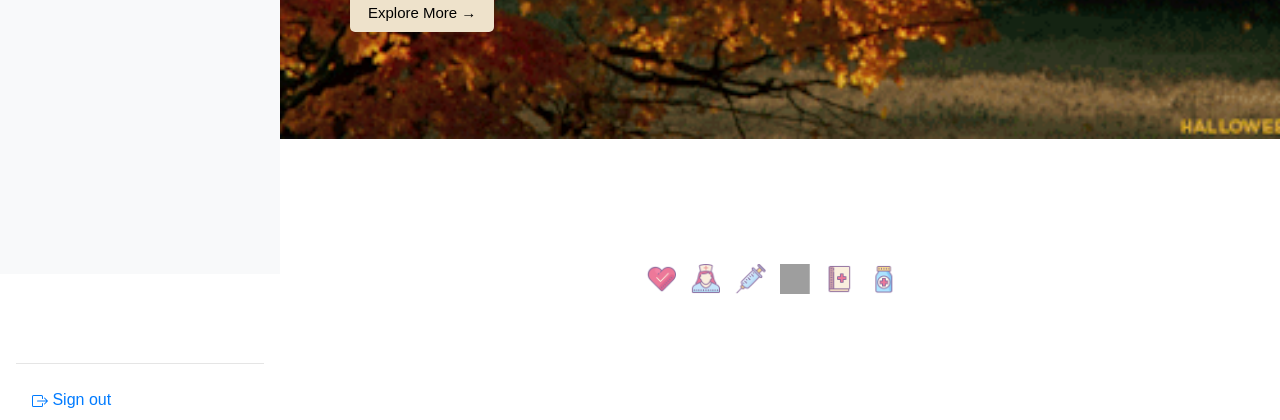
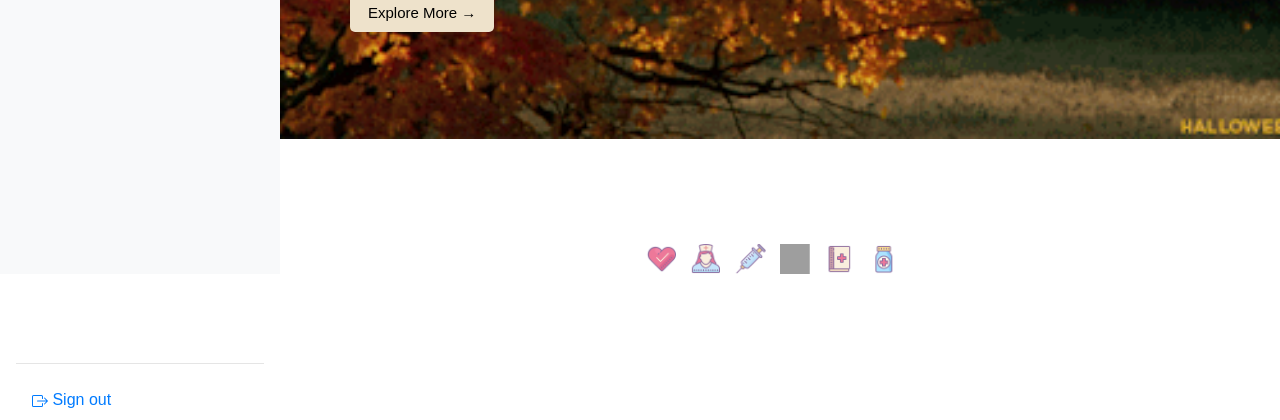
Before and after one commit to hello-isa/pharmacy-inventory-managment-system, a PHP site: page /home.php in a window 1280 px wide. Shown: the part 476-896 px from the top of the page. Run offline with PHP 8.4, Linux system fonts and the light colour scheme; a user stored in the database is signed in; grey boxes are pictures that could not be loaded.

Commit message:
message goes here

```diff
--- a/home.php
+++ b/home.php
@@ -122,7 +122,7 @@ body {
 
 .icon-container {
     position: absolute;
-    bottom: 30px;
+    bottom: 50px;
     left: 60%;
     transform: translateX(-50%);
     z-index: 1; /* This places the icon above the background image */
```
